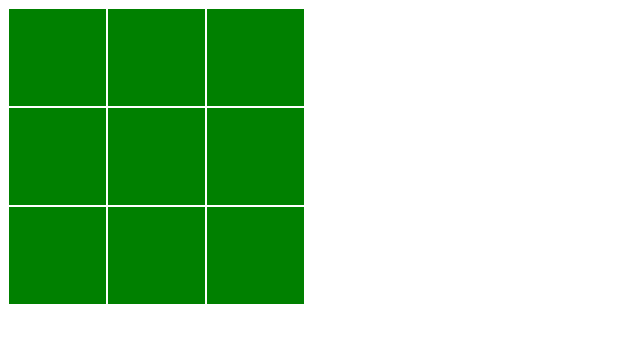
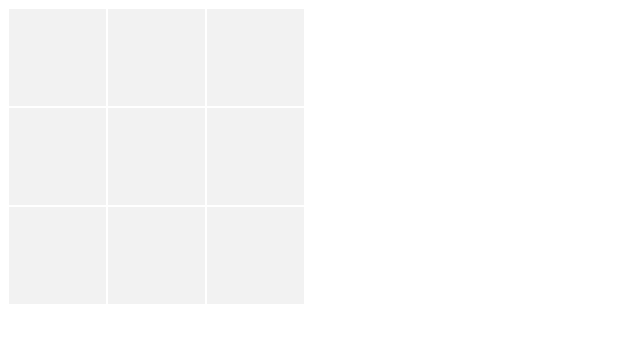
Before and after one commit to embs/tic-tac-toe, a website: page index.html in a window 1280 px wide. Shown: the whole page, without its empty margins (0-640 px from the left). Drawn offline with Linux system fonts and the light colour scheme.

```diff
--- a/board.css
+++ b/board.css
@@ -2,6 +2,6 @@
   display: grid;
   grid-template-columns: 33% 33% 33%;
   grid-template-rows: 33% 33% 33%;
+  width: 300px;
   height: 300px;
-  width: 300px;
 }
--- a/cell.css
+++ b/cell.css
@@ -1,4 +1,4 @@
 .cell {
   margin: 1px;
-  background-color: green;
+  background-color: #f2f2f2;
 }
```
Also changed, not shown: package.json (added, +8 -0 lines), .stylelintrc.json (added), README.md (added), 2 other files.
